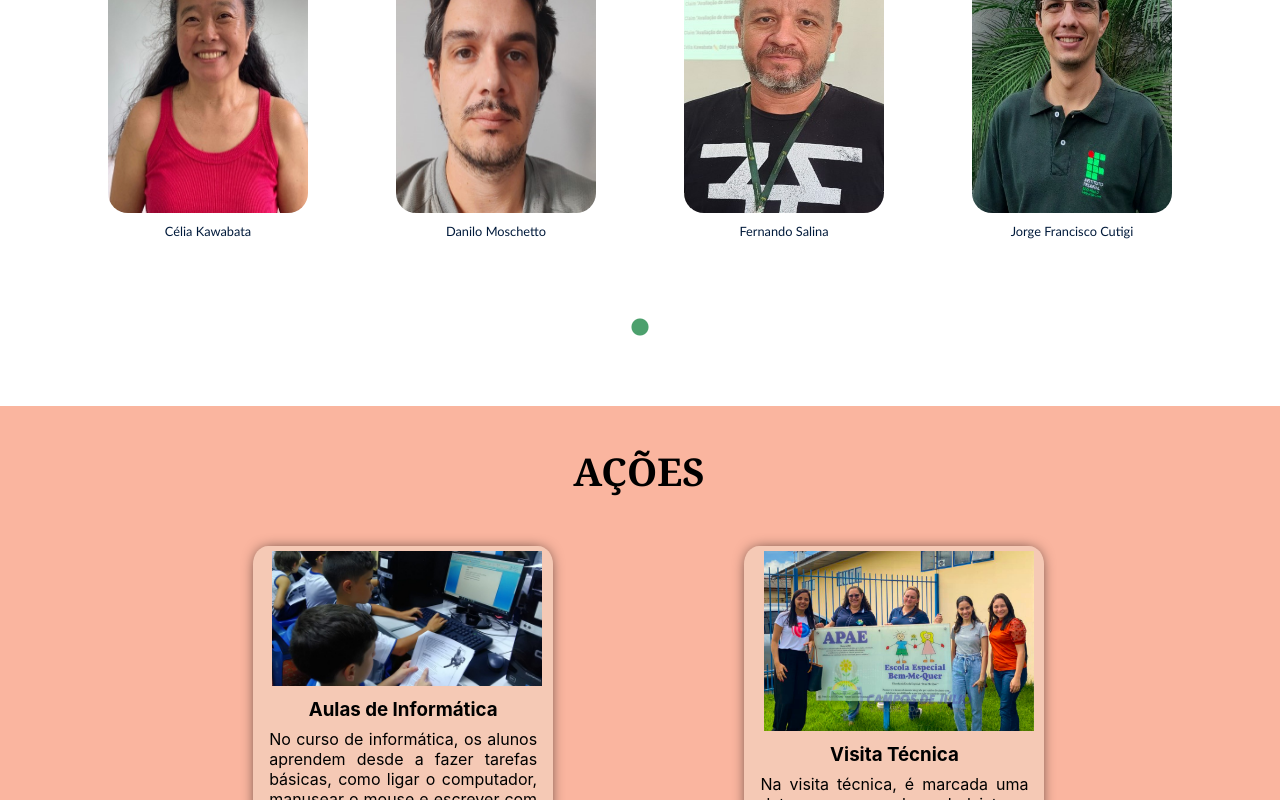
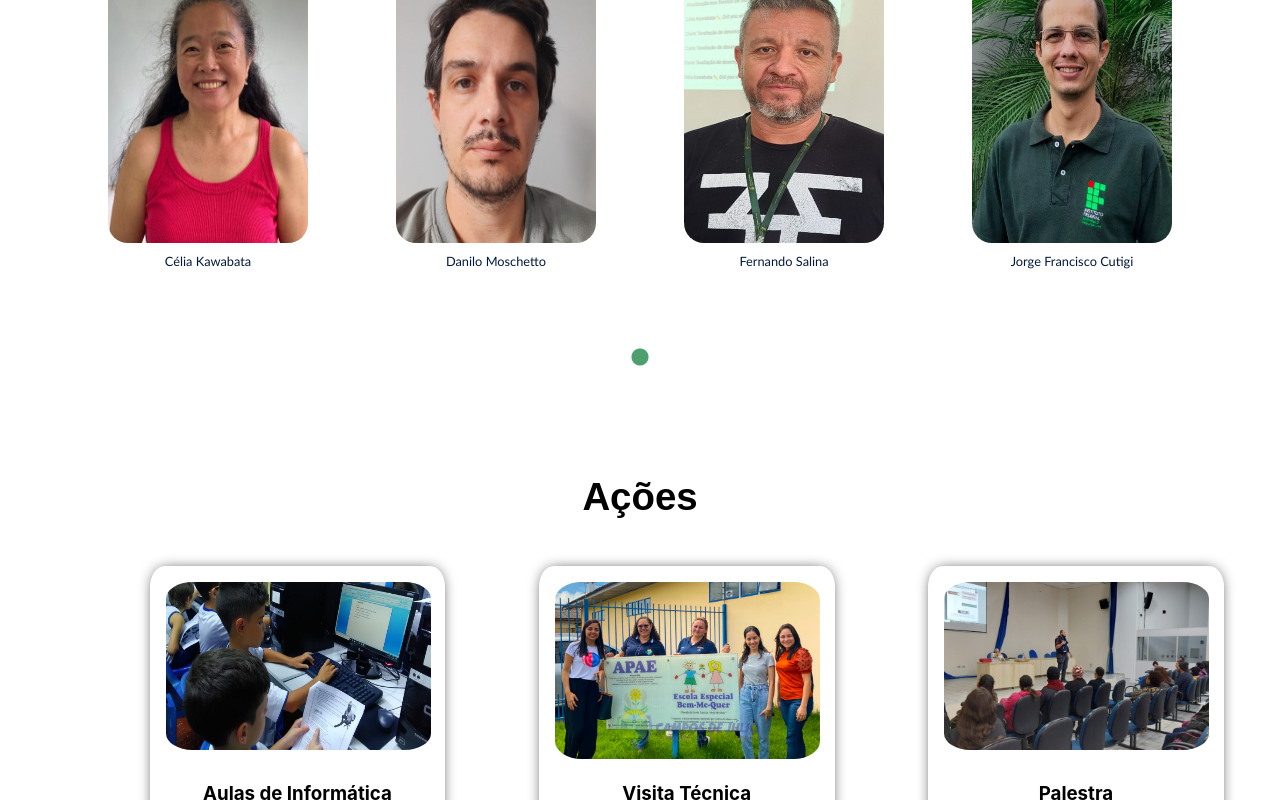
Before and after one commit to pet-ads/apae, a React (Create React App) app: page / in a window 1280 px wide. Shown: the part 2000-2800 px from the top of the page. Built offline with nearby package versions, Linux system fonts and the light colour scheme.

Commit message:
blog-ações
troca da ordem das ancoras/links de ações e blog e estilização dessas pags

```diff
--- a/src/App.js
+++ b/src/App.js
@@ -46,13 +46,14 @@ function App() {
             <Acoes />
           </section>
 
+          <section id="contato">
+            <Contato />
+          </section>
+
           <section id="blog">
             <Blog />
           </section>
 
-          <section id="contato">
-            <Contato />
-          </section>
         </div>
       </Router>
 
--- a/src/componentes/Card_Acoes/card.css
+++ b/src/componentes/Card_Acoes/card.css
@@ -1,5 +1,5 @@
-.card-container{
-    background-color: rgb(245, 201, 181);
+.card-container {
+    background-color: white;
     width: 300px;
     overflow: hidden;
     box-shadow: 0px 0px 15px -5px;
@@ -9,38 +9,45 @@
     border-radius: 5%;
 }
 
-
-.card-container:hover{
+.card-container:hover {
     transform: scale(1.1);
     box-shadow: 0px 0px 15px 0px;
 }
 
-
-.image-container img{
-    overflow: hidden;
-    height: 100%;
-    width: 90%;
-    padding-right: 40%;
-
+.image-container {
+    overflow: inherit;
+    height: 200px;
+    display: flex;
+    flex-direction: column;
 }
 
-.card-content{
+.imgcard {
+    width: 265px;
+    height: 222px;
+    border-radius: 10%;
+    align-items: center;
+    box-sizing: border-box;
     margin: 1rem;
-    margin-top: 0.5rem;
 }
 
-h3{
+.card-content {
+    margin-top: 1rem;
+    margin-left: 1rem;
+    margin-right: 1rem;
+}
+
+h3 {
     margin: 0;
     padding: 0;
     text-align: center;
 }
 
-p{
+p {
     margin: 0;
-    padding: 0;
+    padding-bottom: 10px;
     text-align: justify;
 }
 
-.card-title{
+.card-title {
     margin-bottom: 0.5rem;
 }
--- a/src/componentes/Card_Acoes/card.js
+++ b/src/componentes/Card_Acoes/card.js
@@ -5,7 +5,7 @@ function Card({title,imageUrl,body}){
     return(
         <div className="card-container">
             <div className="image-container">
-                <img src={imageUrl} alt='imgg'/>
+                <img className="imgcard" src={imageUrl} alt='imgg'/>
             </div>
             <div className="card-content">
                 <div className="card-title">
--- a/src/componentes/layout/Footer/Footer.js
+++ b/src/componentes/layout/Footer/Footer.js
@@ -22,10 +22,10 @@ function Footer({ scrollToSection }) {
             <button onClick={() => scrollToSection("acoes")}>Ações</button>
           </li>
           <li className={styles.item}>
-            <button onClick={() => scrollToSection("blog")}>Blog</button>
+            <button onClick={() => scrollToSection("contato")}>Contato</button>
           </li>
           <li className={styles.item}>
-            <button onClick={() => scrollToSection("contato")}>Contato</button>
+            <button onClick={() => scrollToSection("blog")}>Blog</button>
           </li>
         </ul>
       </nav>
--- a/src/componentes/layout/MenuNav/MenuNav.js
+++ b/src/componentes/layout/MenuNav/MenuNav.js
@@ -5,7 +5,9 @@ import logo from './logo_navheader.png';
 function MenuNav({ scrollToSection }) {
   return (
     <div className={styles.component_container}>
-      <img src={logo} alt="Logo do IFSP e APAE" />
+      <div className={styles.img_container}>
+        <img src={logo} alt="Logo do IFSP e APAE" className={styles.logo} />
+      </div>
       <nav>
         <ul className={styles.list}>
           <li className={styles.item}>
@@ -24,10 +26,10 @@ function MenuNav({ scrollToSection }) {
             <button onClick={() => scrollToSection("acoes")}>Ações</button>
           </li>
           <li className={styles.item}>
-            <button onClick={() => scrollToSection("blog")}>Blog</button>
+            <button onClick={() => scrollToSection("contato")}>Contato</button>
           </li>
           <li className={styles.item}>
-            <button onClick={() => scrollToSection("contato")}>Contato</button>
+            <button onClick={() => scrollToSection("blog")}>Blog</button>
           </li>
         </ul>
       </nav>
--- a/src/componentes/layout/MenuNav/MenuNav.module.css
+++ b/src/componentes/layout/MenuNav/MenuNav.module.css
@@ -36,10 +36,9 @@
   transition: background-color 0.3s ease-in-out;
 }
 
-img {
+.logo{
   width: 9em;
   height: 5.5em;
-  padding-left: 1.2em;
-  padding-top: 0.3em;
-  margin: 0px;
+  margin-left: 20px;
+  margin-top: 6px;
 }
--- a/src/paginas/4-Acoes/acoes.css
+++ b/src/paginas/4-Acoes/acoes.css
@@ -1,34 +1,33 @@
 .acoes-container {
     height: 89.8%;
     width: auto;
-    background-color: #fab59f;
+    background-color: white;
     padding-top: 3%;
     padding-bottom: 3%;
+    padding-left: 4%;
     padding-right: 4%;
-
   }
 
   .cards-container-geral {
     display: flex;
+    flex-direction: row;
     justify-content: center;
-    background-color: #fab59f;
+    background-color: white;
   }
 
   h4 {
     margin: 0;
     padding: 0;
     text-align: center;
-    font-family: Cambria, Cochin, Georgia, Times, 'Times New Roman', serif;
-    text-transform: uppercase;
+    font-family: Arial, Helvetica, sans-serif;
     font-size: 3vw;
     padding-bottom: 4%;
-    padding-left: 4%;
   }
 
   .cards-container {
     display: flex;
-    flex-wrap: wrap;
-    justify-content: space-between;
-    width: 70%;
+    flex-wrap: nowrap;
+    width: 100%;
     margin: 0 auto;
+    padding: 0 5px;
   }
--- a/src/paginas/4-Acoes/acoes.js
+++ b/src/paginas/4-Acoes/acoes.js
@@ -15,19 +15,19 @@ export default function Acoes() {
                     <Card
                         title='Aulas de Informática'
                         imageUrl={img_aula}
-                        body='No curso de informática, os alunos aprendem desde a fazer tarefas básicas, como ligar o computador, manusear o mouse e escrever com o teclado, até em mexer em softwares específicos, como o browser e aplicativos do LibreOffice.'
+                        body='&nbsp;&nbsp;&nbsp;&nbsp;&nbsp;No curso de informática, os alunos aprendem desde a fazer tarefas básicas, como ligar o computador, manusear o mouse e escrever com o teclado, até em mexer em softwares específicos, como o browser e aplicativos do LibreOffice.'
                     />
 
                     <Card
                         title='Visita Técnica'
                         imageUrl={img_visita}
-                        body='Na visita técnica, é marcada uma data para que os alunos bolsistas e voluntários façam uma visita técnica à APAE para conhecer o espaço e o trabalho desenvolvido nesta instituição.'
+                        body='&nbsp;&nbsp;&nbsp;&nbsp;&nbsp;Na visita técnica, é marcada uma data para que os alunos bolsistas e voluntários façam uma visita técnica à APAE para conhecer o espaço e o trabalho desenvolvido nesta instituição.'
                     />
 
                     <Card
                         title='Palestra'
                         imageUrl={img_palestra}
-                        body='Na palestra é convidado um um profissional da APAE para ministrar uma palestra no IFSP sobre as pessoas com deficiência intelectual.'
+                        body='&nbsp;&nbsp;&nbsp;&nbsp;Na palestra é convidado um um profissional da APAE para ministrar uma palestra no IFSP sobre as pessoas com deficiência intelectual.'
                     />
                 </div>
             </div>
--- a/src/paginas/5-Blog/blog.css
+++ b/src/paginas/5-Blog/blog.css
@@ -1,25 +1,37 @@
 section.blog-container {
-    background-color:green;
-    padding: 2.5%;
+    background-color: #10813c;
+    padding-top: 5px;
+    padding-bottom: 10px;
+    padding-left: 3%;
+    padding-right: 3%;
+    margin-bottom: 80px;
 }
 
 .blog-container {
     display: flex;
+    justify-content: flex-end;
+    align-items: center;
     height: 100%;
-    width: auto;
+}
+
+.conteudo-geral {
+    display: flex;
     align-items: center;
+    justify-content: flex-end;
+}
+
+.paragrafos-geral {
+    margin-left: 20px;
+    margin-top: 10px;
 }
 
 .paragrafo-blog {
-    font-family: Cambria, Cochin, Georgia, Times, 'Times New Roman', serif;
+    font-family: Arial, Helvetica, sans-serif;
     font-size: 1.4vw;
     font-weight: bold;
     word-spacing: 0.2vw;
+    color: white;
     text-align: right;
-    flex: 1;
-    color: white;
-    padding-right: 20%;
-    padding-left: 19%;
 }
 
 @keyframes pulando {
@@ -28,18 +40,21 @@ section.blog-container {
     50% { transform: translateY(0); }
     75% { transform: translateY(-10px); }
     100% { transform: translateY(0); }
-  }
+}
 
-.imagem-blog{
-    padding-right: 16%;
+.imagem-blog {
+    display: flex;
+    align-items: center;
 }
 
 .imagem-link-blog {
+    max-height: 80px;
+    max-width: 80px;
+    max-width: 80%;
+    animation: pulando 1s infinite;
+    border-bottom: 160px;
+}
+.blog{
     display: flex;
     align-items: center;
-    justify-content: center;
-    height: 10%;
-    max-width: 80%;
-    flex: 1;
-    animation: pulando 1s infinite;
 }
--- a/src/paginas/5-Blog/blog.js
+++ b/src/paginas/5-Blog/blog.js
@@ -4,10 +4,15 @@ import img_blog from "../5-Blog/blogger.png";
 export default function Blog(){
     return(
         <section className="blog-container">
-            <p className="paragrafo-blog">As atividades dos alunos são feitas semanalmente. Acesse o seguinte link para vê-las:</p>
+
+            <div className="paragrafos-geral">
+                <p className="paragrafo-blog">As atividades dos alunos são feitas semanalmente.</p>
+                <p className="paragrafo-blog">Acesse o seguinte link para vê-las:</p>
+            </div>
+
             <div className="imagem-blog">
-                <a href="https://inclusaoifspsc.blogspot.com/">
-                    <img src={img_blog} className="imagem-link-blog"></img>
+                <a className="blog" href="https://inclusaoifspsc.blogspot.com/">
+                    <img src={img_blog} alt ="blog" className="imagem-link-blog"></img>
                 </a>
             </div>
 
--- a/src/paginas/6-Contato/contato.css
+++ b/src/paginas/6-Contato/contato.css
@@ -1,5 +1,4 @@
 .contato-container{
     background-color: #e0a251;
     height: 500px;
-    margin-bottom: 110px;
 }
```
Lines whose indentation alone changed are shown as unchanged.
